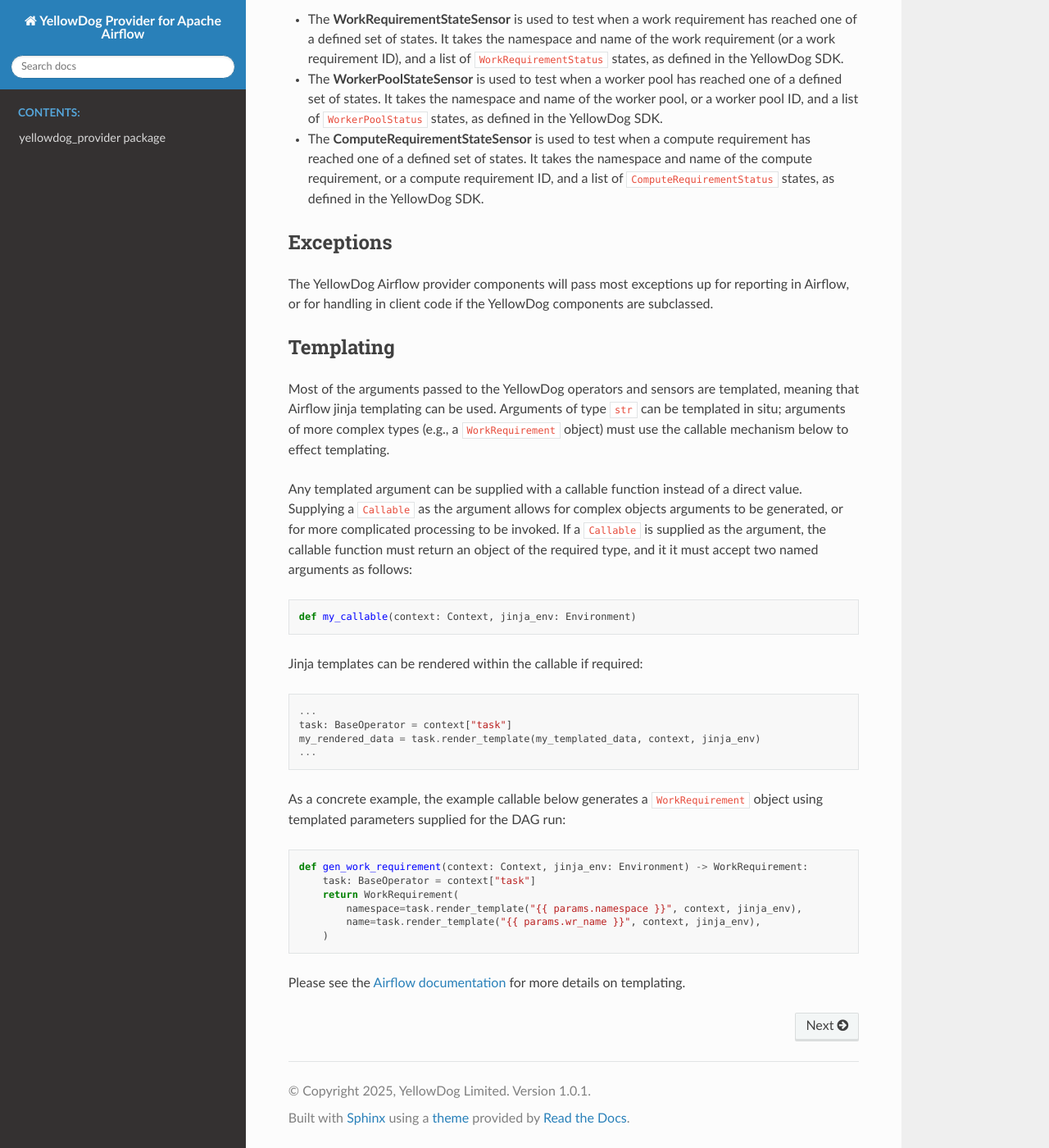
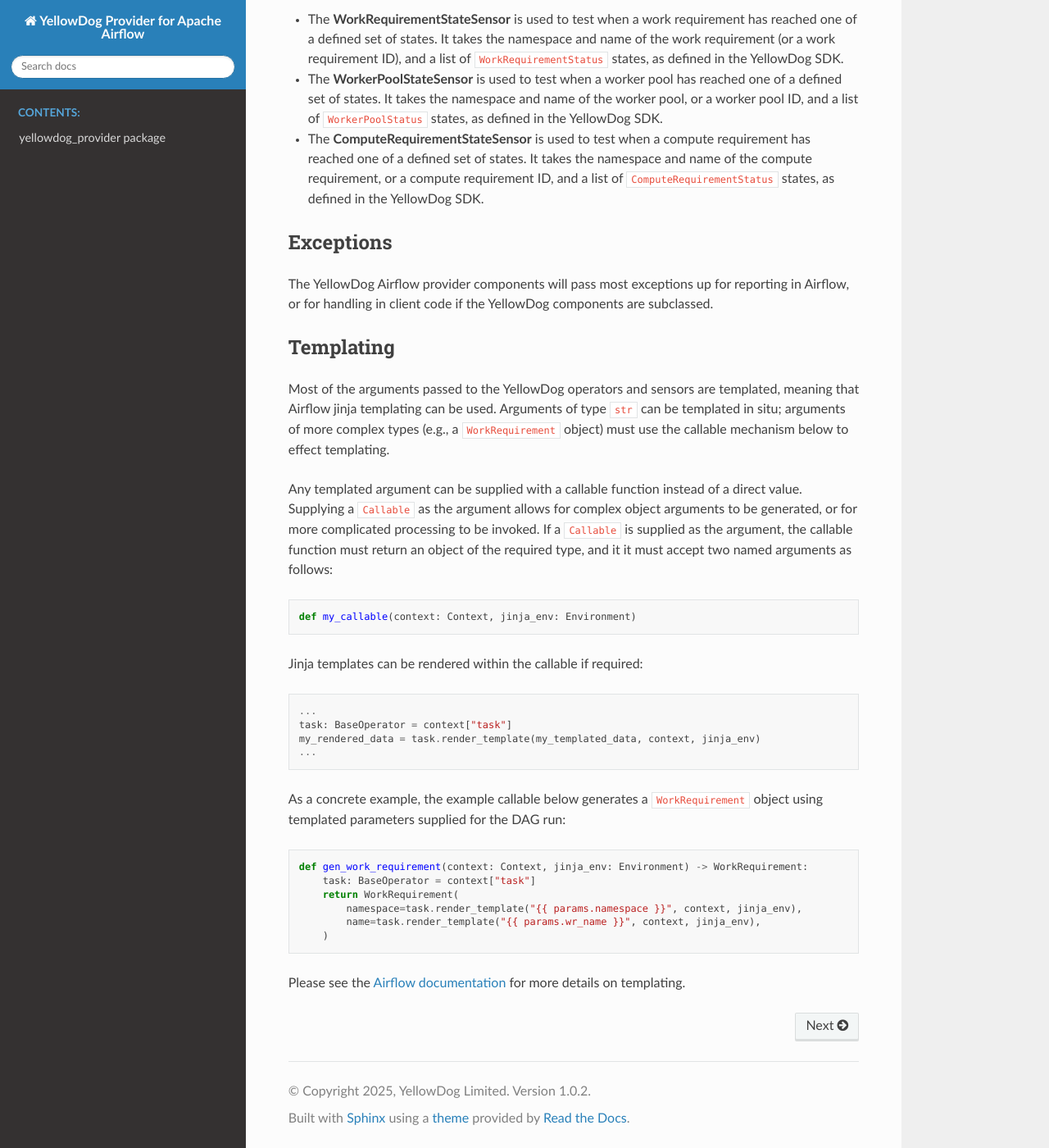
Before and after one commit to yellowdog/airflow-provider, a Sphinx documentation site: the page built from docs/index.rst, in a window 1280 px wide and 1400 px high, scrolled down 3098 px. Shown: the whole window at 82% size. Built offline with Sphinx 7.4.7 and the Read the Docs theme 3.1.0, drawn with Linux system fonts in a browser that asks for light colours.

Commit message:
Bump version to v1.0.2; fix typo

```diff
--- a/docs/index.rst
+++ b/docs/index.rst
@@ -124,7 +124,7 @@
 
 Most of the arguments passed to the YellowDog operators and sensors are templated, meaning that Airflow jinja templating can be used. Arguments of type ``str`` can be templated in situ; arguments of more complex types (e.g., a ``WorkRequirement`` object) must use the callable mechanism below to effect templating.
 
-Any templated argument can be supplied with a callable function instead of a direct value. Supplying a ``Callable`` as the argument allows for complex objects arguments to be generated, or for more complicated processing to be invoked. If a ``Callable`` is supplied as the argument, the callable function must return an object of the required type, and it it must accept two named arguments as follows::
+Any templated argument can be supplied with a callable function instead of a direct value. Supplying a ``Callable`` as the argument allows for complex object arguments to be generated, or for more complicated processing to be invoked. If a ``Callable`` is supplied as the argument, the callable function must return an object of the required type, and it it must accept two named arguments as follows::
 
     def my_callable(context: Context, jinja_env: Environment)
 
--- a/yellowdog_provider/__init__.py
+++ b/yellowdog_provider/__init__.py
@@ -1,4 +1,4 @@
-__version__ = "1.0.1"
+__version__ = "1.0.2"
 
 
 def get_provider_info():
```
